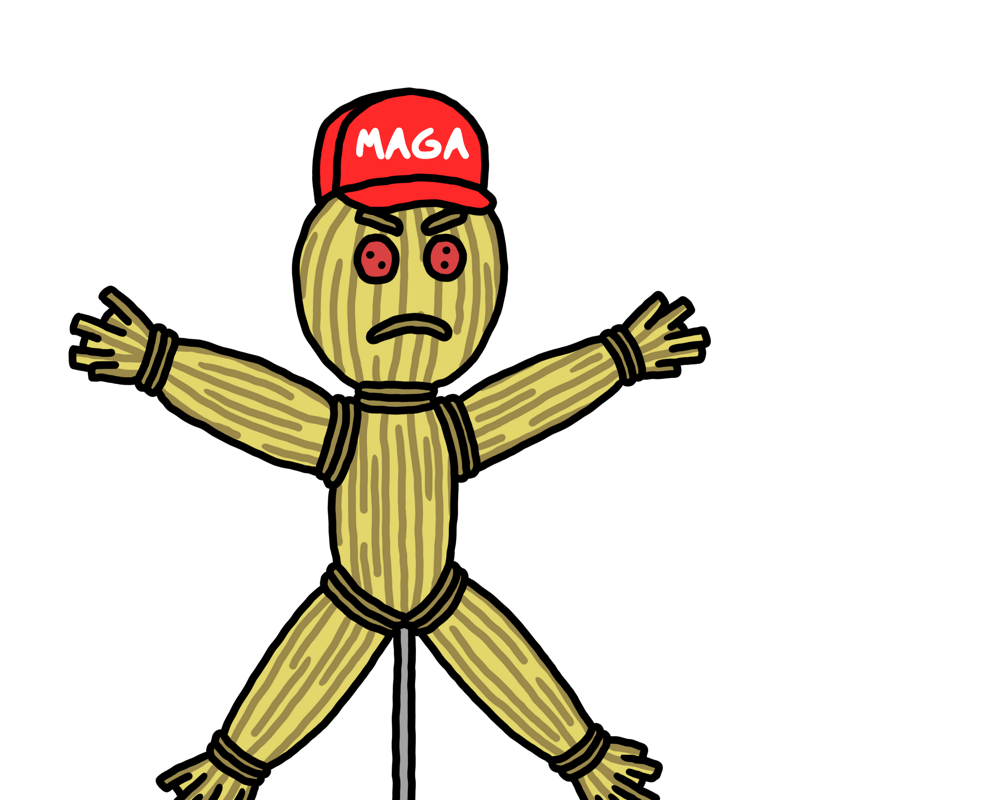
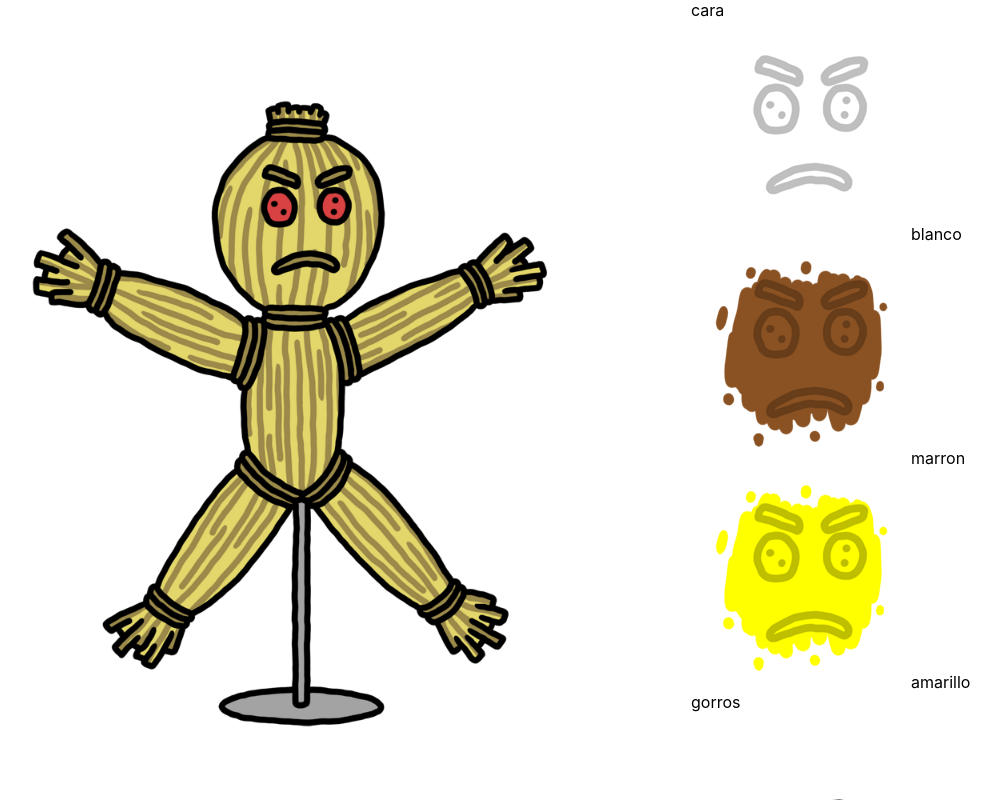
Before and after one commit to progredemente/strawman, a React (Create React App) app: page / in a window 1280 px wide. Shown: the top 800 px of the page, without its empty margins (109-1110 px from the left). Built offline with nearby package versions, Linux system fonts and the light colour scheme.

Commit message:
First working version

```diff
--- a/src/App.css
+++ b/src/App.css
@@ -1,38 +1,7 @@
-.App {
-  text-align: center;
+.app {
+    display: flex;
 }
 
-.App-logo {
-  height: 40vmin;
-  pointer-events: none;
+.app > *:last-child {
+    flex-grow: 1;
 }
-
-@media (prefers-reduced-motion: no-preference) {
-  .App-logo {
-    animation: App-logo-spin infinite 20s linear;
-  }
-}
-
-.App-header {
-  background-color: #282c34;
-  min-height: 100vh;
-  display: flex;
-  flex-direction: column;
-  align-items: center;
-  justify-content: center;
-  font-size: calc(10px + 2vmin);
-  color: white;
-}
-
-.App-link {
-  color: #61dafb;
-}
-
-@keyframes App-logo-spin {
-  from {
-    transform: rotate(0deg);
-  }
-  to {
-    transform: rotate(360deg);
-  }
-}
--- a/src/App.js
+++ b/src/App.js
@@ -1,13 +1,60 @@
 import React, { Component } from 'react';
 import './App.css';
-import Canvas from './Canvas';
+import CanvasComponent from './CanvasComponent';
+import Wardrobe from './Wardrobe';
+import merge from './merge.json';
+import config from './config.json';
+import Garment from './Garment';
+import ImageCropping from './ImageCropping';
 
 class App extends Component{
 
+    constructor(props){
+        super(props);
+        this.state = {
+            wardrobe: this.getWardrobe(merge, config)
+        }
+    }
+
+    getWardrobe(clothesOrigin, clothesDestination){
+        let wardrobe = {};
+        for(let garmentName in clothesOrigin){
+            if(garmentName !== "muneco"){
+                if("x" in clothesOrigin[garmentName]){
+                    wardrobe[garmentName] = new Garment(garmentName, wardrobe, clothesOrigin[garmentName], clothesDestination);
+                }
+                else {
+                    wardrobe[garmentName] = this.getWardrobe(clothesOrigin[garmentName],clothesDestination[garmentName]);
+                }
+            }
+        }
+        return wardrobe;
+    }
+
+    selectGarment = (selectedGarment) => {
+        if(!selectedGarment.selected){
+            for(let garmentName in selectedGarment.wardrobeSection){
+                let garment = selectedGarment.wardrobeSection[garmentName];
+                if(garment !== selectedGarment){
+                    garment.selected = false;
+                }
+            }
+        }
+        selectedGarment.selected = !selectedGarment.selected;
+        this.setState({});
+    }
+
     render() {
         return (
-            <div>
-                <Canvas></Canvas>
+            <div className="app">
+                <CanvasComponent
+                    wardrobe={this.state.wardrobe}
+                    strawman={new ImageCropping(merge.muneco)}
+                ></CanvasComponent>
+                <Wardrobe
+                    wardrobe={this.state.wardrobe}
+                    selectGarment={this.selectGarment}
+                ></Wardrobe>
             </div>
         );
     }
--- a/src/Canvas.js
+++ /dev/null
@@ -1,27 +0,0 @@
-import React, { Component, createRef } from 'react';
-import merge from './merge.json';
-import config from './config.json';
-
-class Canvas extends Component{
-    canvas = createRef();
-
-    componentDidMount() {
-        let context = this.canvas.current.getContext("2d");
-        let img = new Image();
-        img.src = "./merge.png";
-        img.onload = () => {
-            context.drawImage(img,0,0, 1000, 1000, 0, 0, 1000, 1000);
-            let maga = merge.gorros.maga;
-            let gorroConfig = config.gorros;
-            context.drawImage(img, maga.x, maga.y, maga.w, maga.h, gorroConfig.x, gorroConfig.y, gorroConfig.w, gorroConfig.h);
-        }
-    }
-
-    render() {
-        return (
-            <canvas ref={this.canvas} width="1000" height="1000"/>
-        );
-    }
-}
-
-export default Canvas;
--- /dev/null
+++ b/src/CanvasComponent.js
@@ -0,0 +1,65 @@
+import React, { Component, createRef } from 'react';
+import Garment from './Garment';
+
+class CanvasComponent extends Component{
+
+    constructor(props) {
+        super(props);
+        this.side = this.props.strawman.h;
+        this.canvas = createRef();
+        this.scaleFactor = 1.25;
+        this.img = new Image();
+        this.img.src = "./merge.png";
+    }
+
+    componentDidMount() {
+        this.img.onload = () => {
+            this.drawCanvas();
+        }
+    }
+
+    componentDidUpdate() {
+        this.drawCanvas();
+    }
+
+
+    render() {
+        return (
+            <div>
+                <canvas ref={this.canvas} width={this.side / this.scaleFactor} height={this.side / this.scaleFactor}/>
+            </div>
+        );
+    }
+
+    drawCanvas() {
+        let tempCanvas = document.createElement("canvas");
+        tempCanvas.width = this.side;
+        tempCanvas.height = this.side;
+        let tempContext = tempCanvas.getContext("2d");
+        this.drawImage(this.props.strawman, this.props.strawman, tempContext);
+        this.drawWardrobe(this.props.wardrobe, tempContext);
+
+        let realContext = this.canvas.current.getContext("2d");
+        realContext.clearRect(0, 0, this.side / this.scaleFactor, this.side / this.scaleFactor);
+        realContext.drawImage(tempCanvas, 0, 0, this.side / this.scaleFactor, this.side / this.scaleFactor);
+    }
+
+    drawWardrobe(wardrobe, context){
+        for(let garmentName in wardrobe) {
+            if(wardrobe[garmentName] instanceof Garment ){
+                if(wardrobe[garmentName].selected){
+                    this.drawImage(wardrobe[garmentName].origin, wardrobe[garmentName].destination, context);
+                }
+            }
+            else {
+                this.drawWardrobe(wardrobe[garmentName], context);
+            }
+        }
+    }
+
+    drawImage(origin, destination, context){
+        context.drawImage(this.img, origin.x, origin.y, origin.w, origin.h, destination.x, destination.y, destination.w, destination.h);
+    }
+}
+
+export default CanvasComponent;
--- /dev/null
+++ b/src/Garment.js
@@ -0,0 +1,13 @@
+import ImageCropping from "./ImageCropping";
+
+export default class Garment {
+
+    constructor(name, wardrobeSection, origin, destination) {
+        this.selected = false;
+        this.name = name;
+        this.wardrobeSection = wardrobeSection;
+        this.origin = new ImageCropping(origin);
+        this.destination = new ImageCropping(destination);
+    }
+
+}
--- /dev/null
+++ b/src/GarmentComponent.css
@@ -0,0 +1,11 @@
+.garment.selected {
+    background-color: aquamarine;
+}
+
+.garment > img {
+    height: var(--h);
+    width: var(--w);
+    object-fit: none;
+    object-position: calc(-1 * var(--x)) calc(-1 * var(--y));
+
+}
--- /dev/null
+++ b/src/GarmentComponent.js
@@ -0,0 +1,30 @@
+import React, { Component } from 'react';
+import './GarmentComponent.css';
+
+class GarmentComponent extends Component{
+
+    render() {
+        return (
+            <div
+                className={`garment${this.props.garment.selected ? " selected" : ""}`}
+                onClick={() => {
+                    this.props.selectGarment(this.props.garment);
+                }}
+            >
+                <img
+                    src='./merge.png'
+                    style={{
+                        "--x": `${this.props.garment.origin.x}px`,
+                        "--y": `${this.props.garment.origin.y}px`,
+                        "--w": `${this.props.garment.origin.w}px`,
+                        "--h": `${this.props.garment.origin.h}px`
+                    }}
+                    alt={this.props.garment.name}
+                />
+                {this.props.garment.name}
+            </div>
+        );
+    }
+}
+
+export default GarmentComponent;
--- /dev/null
+++ b/src/ImageCropping.js
@@ -0,0 +1,8 @@
+export default class ImageCropping {
+    constructor(cropping) {
+        this.x = cropping.x;
+        this.y = cropping.y;
+        this.w = cropping.w;
+        this.h = cropping.h;
+    }
+}
--- /dev/null
+++ b/src/Wardrobe.js
@@ -0,0 +1,42 @@
+import React, { Component } from 'react';
+import GarmentComponent from './GarmentComponent';
+import Garment from './Garment';
+
+class Wardrobe extends Component{
+
+    render() {
+        return (
+            <div>
+                {
+                    Object.keys(this.props.wardrobe).map((garmentName, i) => {
+                        if(this.props.wardrobe[garmentName] instanceof Garment){
+                            return (
+                                <GarmentComponent
+                                    key={i}
+                                    wardrobeSection={this.props.wardrobe}
+                                    garment={this.props.wardrobe[garmentName]}
+                                    selectGarment={this.props.selectGarment}
+                                ></GarmentComponent>
+                            )
+                        }
+                        else {
+                            return (
+                                <div
+                                    key={i}
+                                >
+                                    {garmentName}
+                                    <Wardrobe
+                                        wardrobe={this.props.wardrobe[garmentName]}
+                                        selectGarment={this.props.selectGarment}
+                                    ></Wardrobe>
+                                </div>
+                            )
+                        }
+                    })
+                }
+            </div>
+        );
+    }
+}
+
+export default Wardrobe;
```
